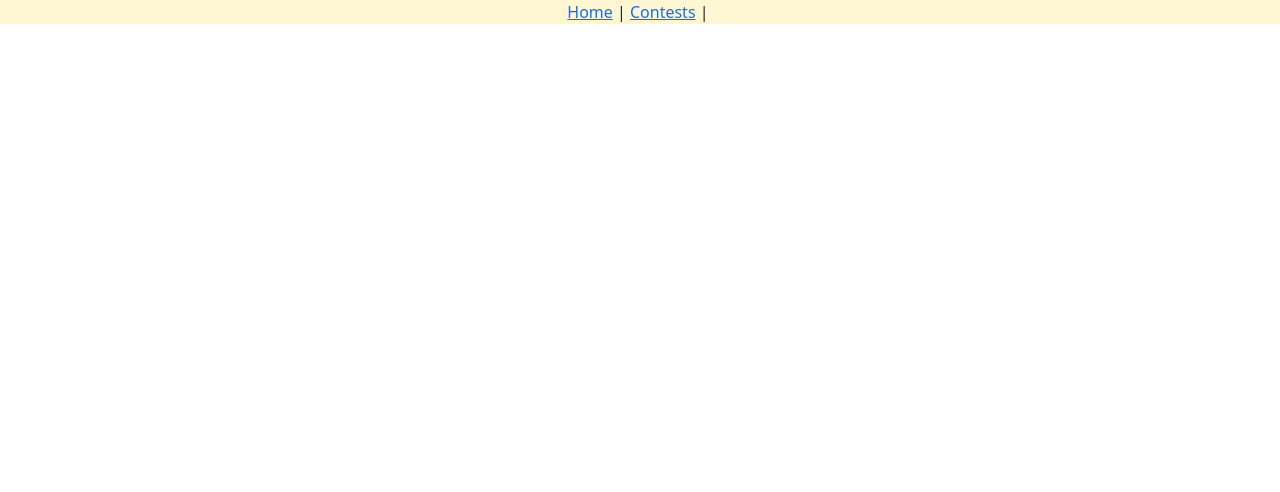
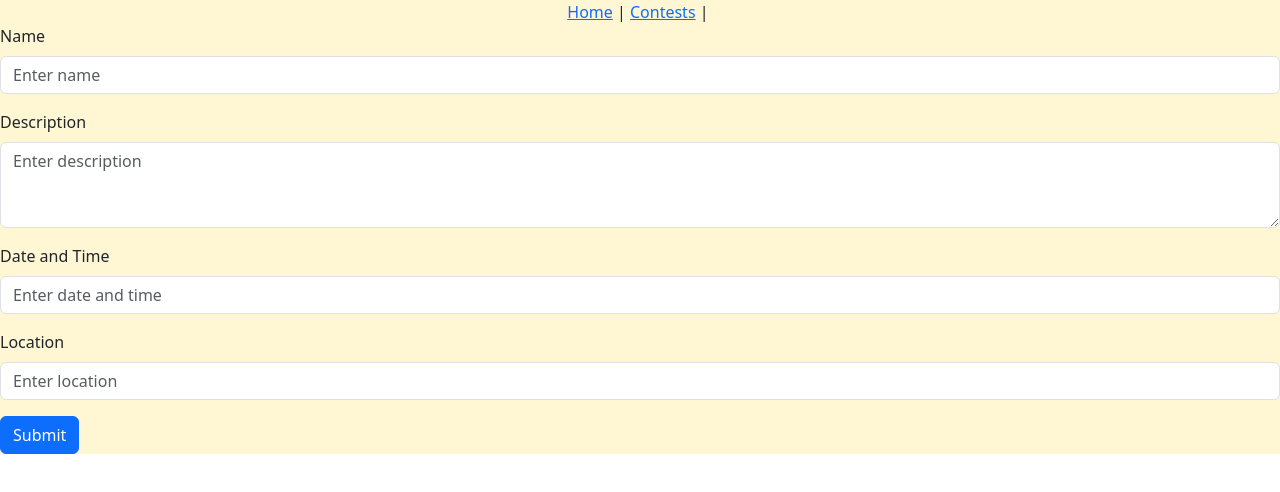
Before and after one commit to Rolandg24/Contest_Application, a Vue app in the folder vue/: page /contests/1/update in a window 1280 px wide. Shown: the top 492 px of the page. Built offline with nearby package versions, Linux system fonts and the light colour scheme.

Commit message:
got form to show for update contest

```diff
--- a/vue/src/components/Contests.vue
+++ b/vue/src/components/Contests.vue
@@ -13,7 +13,8 @@
                 <a href="#">Preview Schedule</a> <!--TO DO DECIDE NEW WINDOW OR POPULATE INSIDE CONTAINER-->
             </div>
             <div>
-                <a href="#">Update Contest</a>
+                <router-link
+                    v-bind:to="{ name: 'UpdateContest', params: { contestId: contest.contestId } }">Update</router-link>
             </div>
             <div>
                 <a href="#" v-on:click="deleteContest(contest.contestId)">Delete</a>
--- /dev/null
+++ b/vue/src/components/UpdateContestForm.vue
@@ -0,0 +1,88 @@
+<template>
+    <!-- <h1>HELLO</h1> -->
+    <form v-on:submit.prevent="submitForm">
+
+        <div class="mb-3">
+            <label for="inputName" class="form-label">Name</label>
+            <input type="text" class="form-control" id="inputName" placeholder="Enter name" v-model="newContest.contestName">
+        </div>
+
+        <div class="mb-3">
+            <label for="inputDescription" class="form-label">Description</label>
+            <textarea class="form-control" id="inputDescription" rows="3" placeholder="Enter description"
+                v-model="newContest.contestDescription"></textarea>
+        </div>
+
+        <div class="mb-3">
+            <label for="inputLocation" class="form-label">Date and Time</label>
+            <input type="text" class="form-control" id="inputLocation" placeholder="Enter date and time"
+                v-model="newContest.dateAndTime">
+        </div>
+
+
+        <div class="mb-3">
+            <label for="inputLocation" class="form-label">Location</label>
+            <input type="text" class="form-control" id="inputLocation" placeholder="Enter location"
+                v-model="newContest.contestLocation">
+        </div>
+
+
+        <button type="submit" class="btn btn-primary">Submit</button>
+    </form>
+</template>
+
+<script>
+
+import ContestsService from '../services/ContestsService';
+
+export default {
+    data() {
+        return {
+
+            newContest: {
+                contestName: '',
+                contestDescription: '',
+                dateAndTime: '',
+                contestLocation: '',
+            }
+
+
+
+
+
+
+        }
+    },
+    methods: {
+        submitForm() {
+            console.log("button works");
+            ContestsService.createNewContest(this.newContest)
+                .then(response => {
+                    console.log('hello?')
+                    if (response.status == 201) {
+                        console.log('got response');
+                        this.$router.push({ name: 'contests' })
+                    }
+                }).catch(error => {
+                    this.handleErrorResponse(error);
+
+                });
+
+        },
+        handleErrorResponse(error) {
+            console.log(error);
+            if (error.response) {
+                this.errorMsg = 'Error adding new contest. Error: ' + error.response.status;
+            }
+            else if (error.request) {
+                this.errorMsg = 'Error adding new contest. Error: server unavailable';
+            }
+            else {
+                this.errorMsg = 'shits broke';
+            }
+        }
+    }
+}
+</script>
+
+<style></style>
--- a/vue/src/router/index.js
+++ b/vue/src/router/index.js
@@ -9,6 +9,7 @@ import RegisterView from '../views/RegisterView.vue';
 import ContestsView from '../views/ContestsView.vue';
 import ParticipantsView from '../views/ParticipantsView.vue';
 import NewContestView from '../views/NewContestView.vue';
+import UpdateContestView from '../views/UpdateContestView.vue';
 
 /**
  * The Vue Router is used to "direct" the browser to render a specific view component
@@ -75,6 +76,14 @@ const routes = [
       requiresAuth: false
     }
   },
+  {
+    path: '/contests/:contestId/update',
+    name: 'UpdateContest',
+    component: UpdateContestView,
+    meta: {
+      requiresAuth: false
+    }
+  },
 ];
 
 // Create the router
--- /dev/null
+++ b/vue/src/views/UpdateContestView.vue
@@ -0,0 +1,16 @@
+<template>
+  <update-contest-form/>
+</template>
+
+<script>
+import UpdateContestForm from '../components/UpdateContestForm.vue';
+export default {
+    components: {
+      UpdateContestForm
+    },
+}
+</script>
+
+<style scoped>
+
+</style>
```
